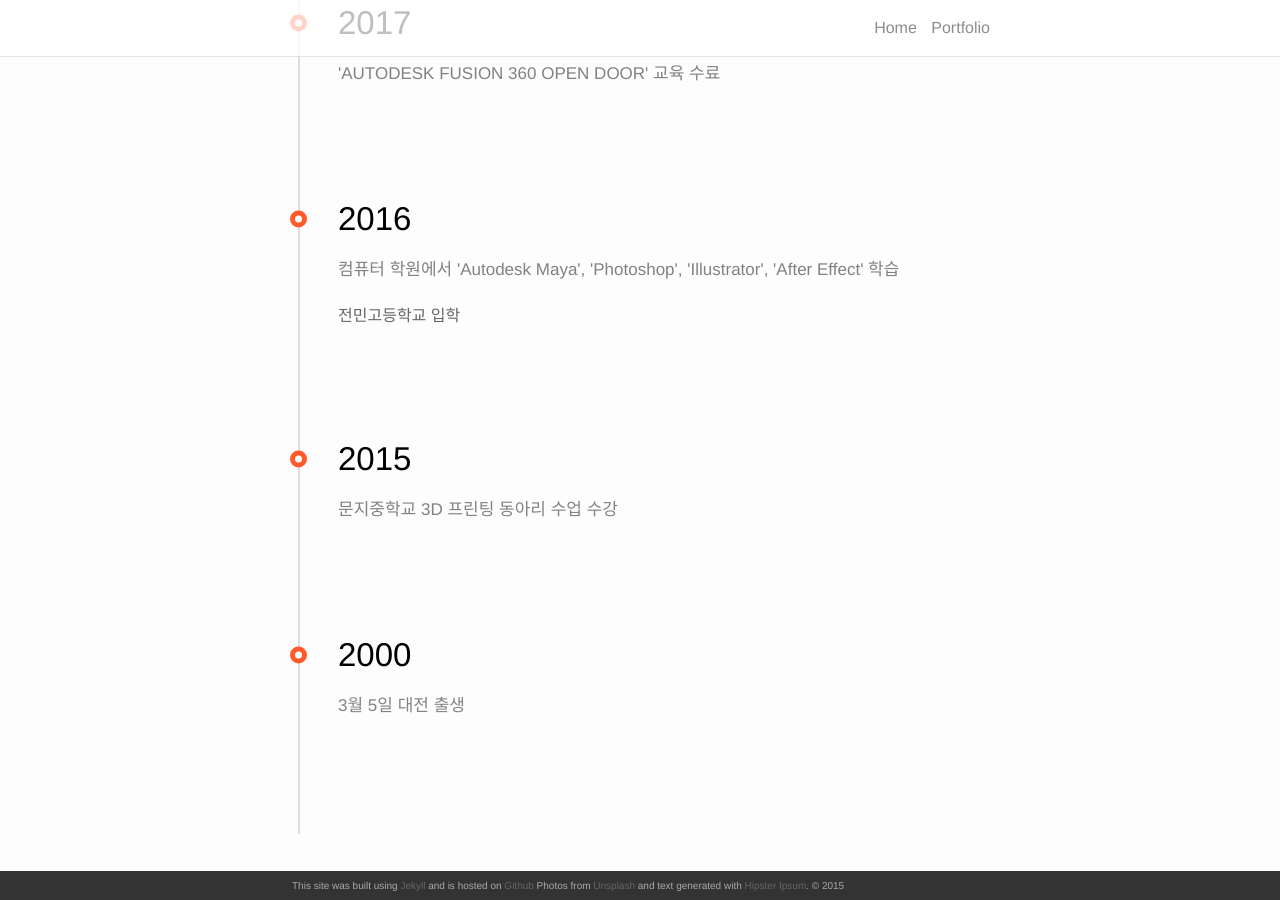
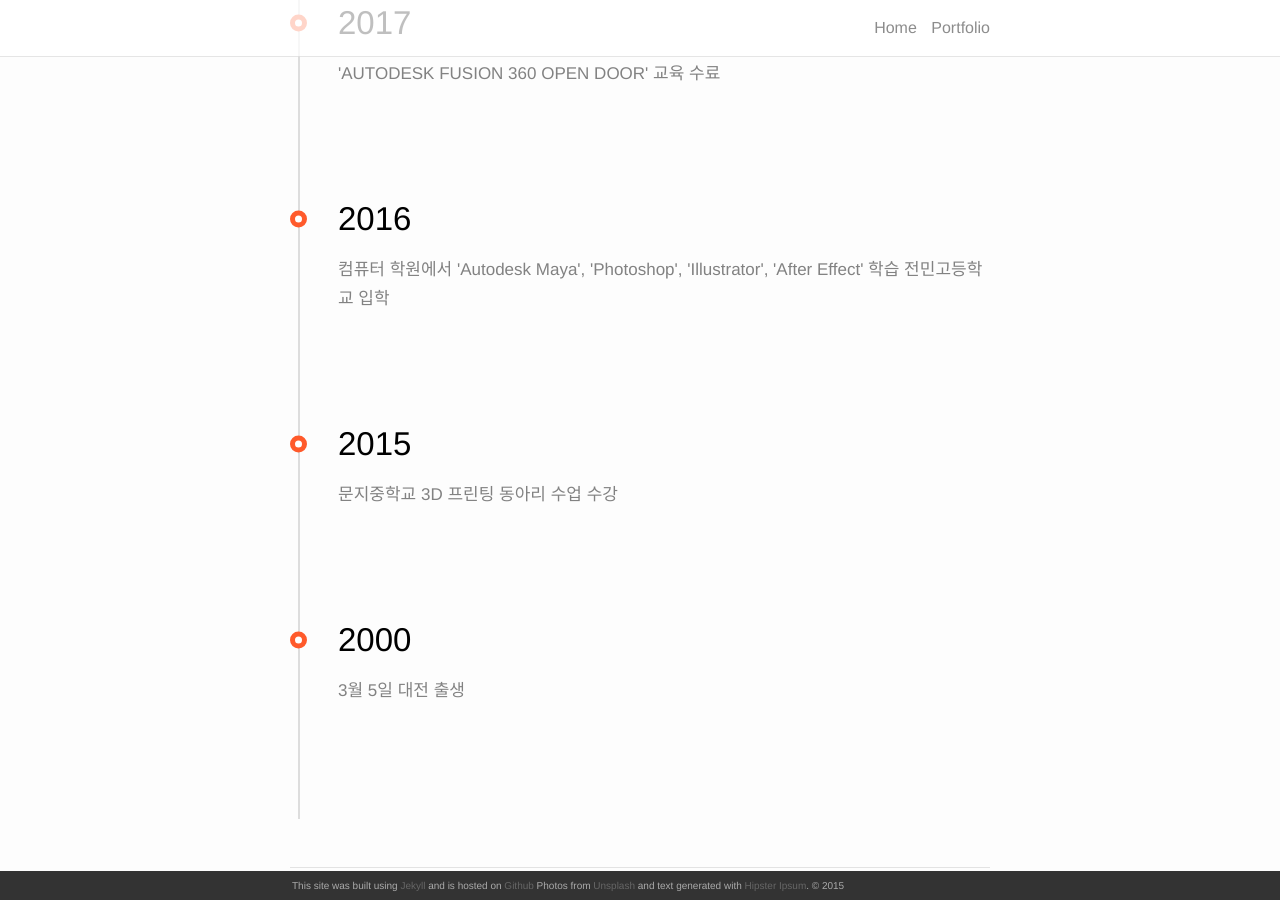
Before and after one commit to zazangkjw/zazangkjw.github.io, a Jekyll site: the page built from index.html, in a window 1280 px wide and 900 px high, scrolled down 1819 px. Built offline with Jekyll 4.4.1, drawn with Linux system fonts in a browser that asks for light colours; nearby versions of some CDN libraries; the list of posts is cut into pages by our own code.

Commit message:
글 작성15

```diff
--- a/index.html
+++ b/index.html
@@ -94,7 +94,7 @@
 		<h2>2016</h2>
 		<ol>
 			<p>
-				컴퓨터 학원에서 'Autodesk Maya', 'Photoshop', 'Illustrator', 'After Effect' 학습</p>
+				컴퓨터 학원에서 'Autodesk Maya', 'Photoshop', 'Illustrator', 'After Effect' 학습
 				전민고등학교 입학
 			</p>
 		</ol>
```
